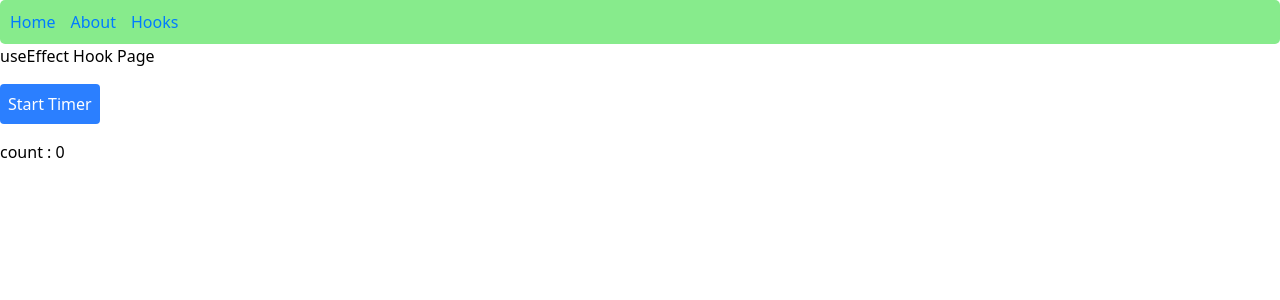
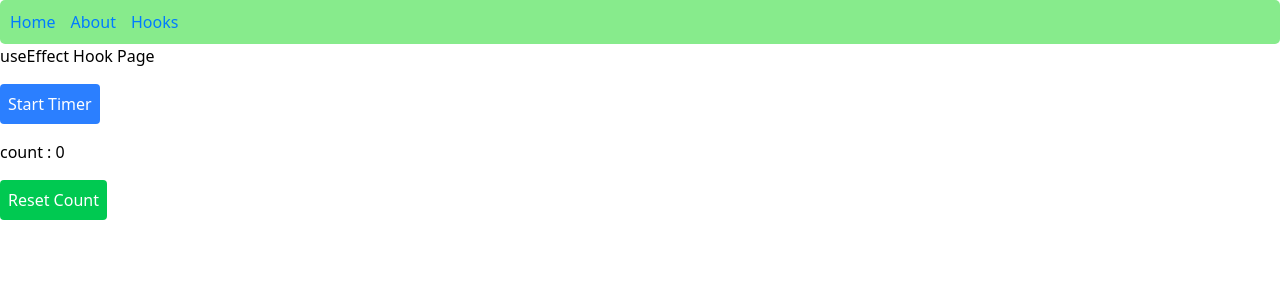
Before and after one commit to Ravi-Royal/reactLearning, a React (Vite) app: page /hooks/useEffect in a window 1280 px wide. Shown: the top 300 px of the page. Built offline with nearby package versions, Linux system fonts and the light colour scheme.

Commit message:
feat: add console log for useEffect execution and ensure reset button is properly formatted

```diff
--- a/src/pages/components/hookRef/useEffectHook.tsx
+++ b/src/pages/components/hookRef/useEffectHook.tsx
@@ -6,6 +6,7 @@ function UseEffectHook() {
     const [timerStarted, setTimerStarted] = useState(false);
 
     useEffect(() => {
+        console.log('useEffect called');
         // Side effect logic here
         if (timerStarted) {
             const intervalRef = setInterval(() => {
@@ -29,6 +30,8 @@ function UseEffectHook() {
             <div className="mt-4">
                 count : {count}
             </div>
+
+            <button className="mt-4 p-2 bg-green-500 text-white rounded hover:bg-green-700" onClick={() => setCount(0)}>Reset Count</button>
         </div>
     )
 }
```
